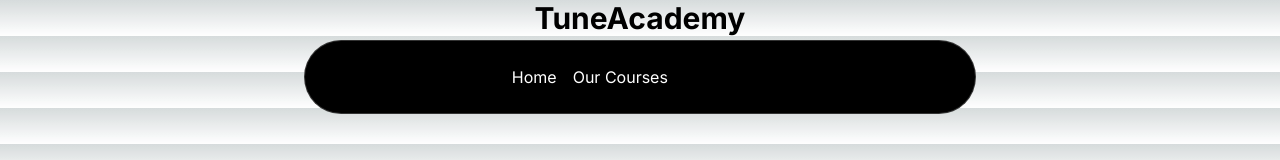
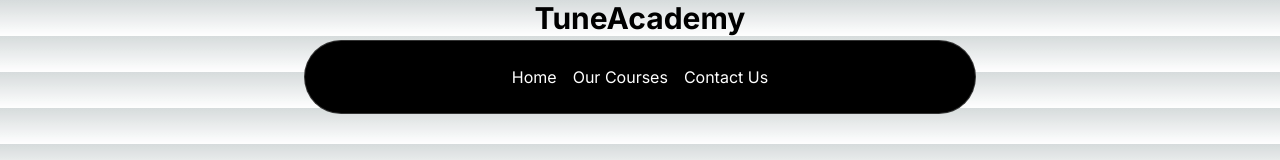
Before and after one commit to afnanhussain2002/tune-academy, a Next.js app: page / in a window 1280 px wide. Shown: the top 160 px of the page. Built offline with nearby package versions, Linux system fonts and the light colour scheme.

Commit message:
change some design of last menu

```diff
--- a/src/components/Navbar.tsx
+++ b/src/components/Navbar.tsx
@@ -27,7 +27,10 @@ function Navbar({ className }: { className?: string }){
        <HoveredLink href="/music-production">Music Production</HoveredLink>
        </div>
        </MenuItem>
-       <Link href={"/contact"}>Contact Us</Link>
+       <Link href={"/contact"}>
+       <MenuItem setActive={setActive} item="Contact Us" active={active}>
+       </MenuItem>
+       </Link>
          </Menu>
         </div>
     )
```
